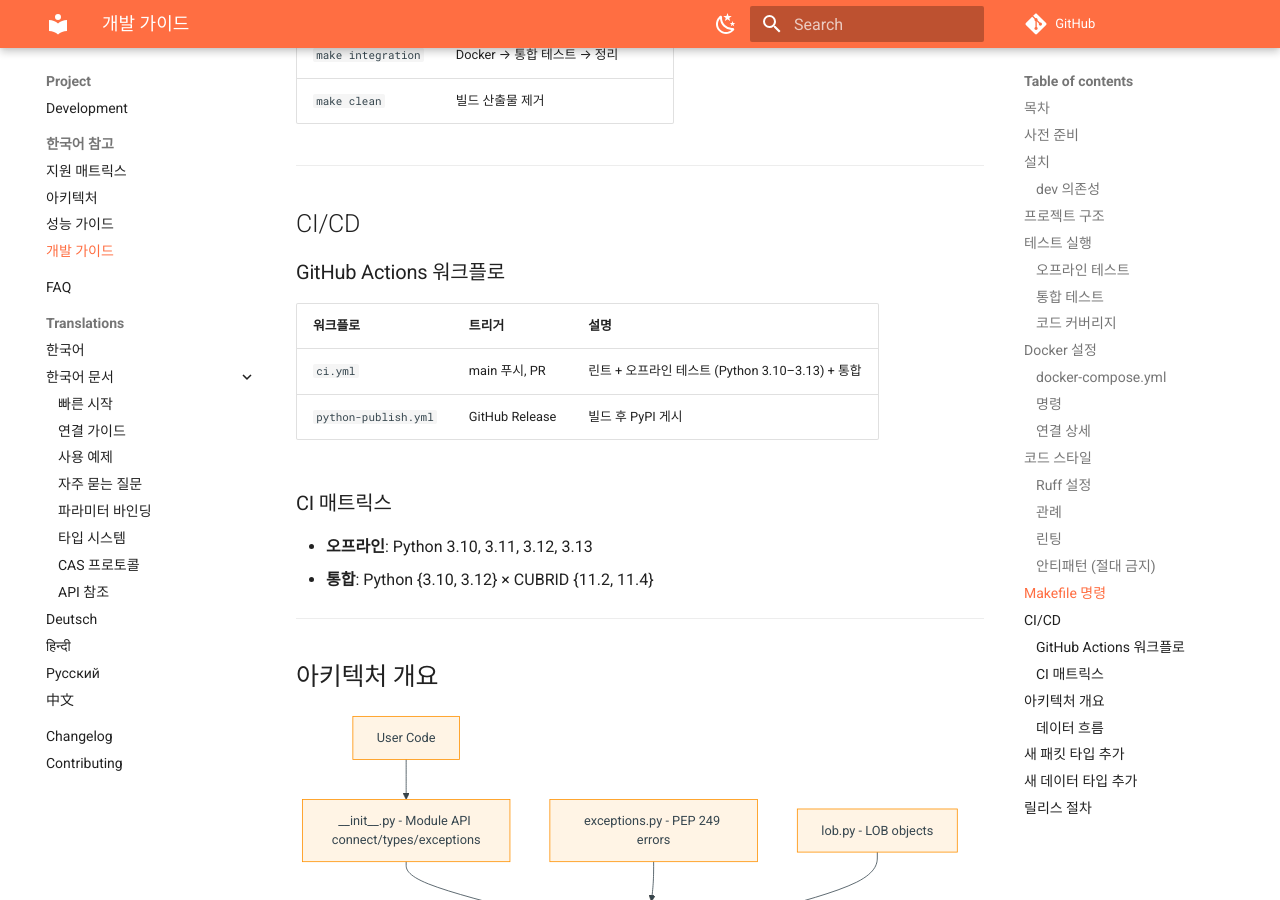
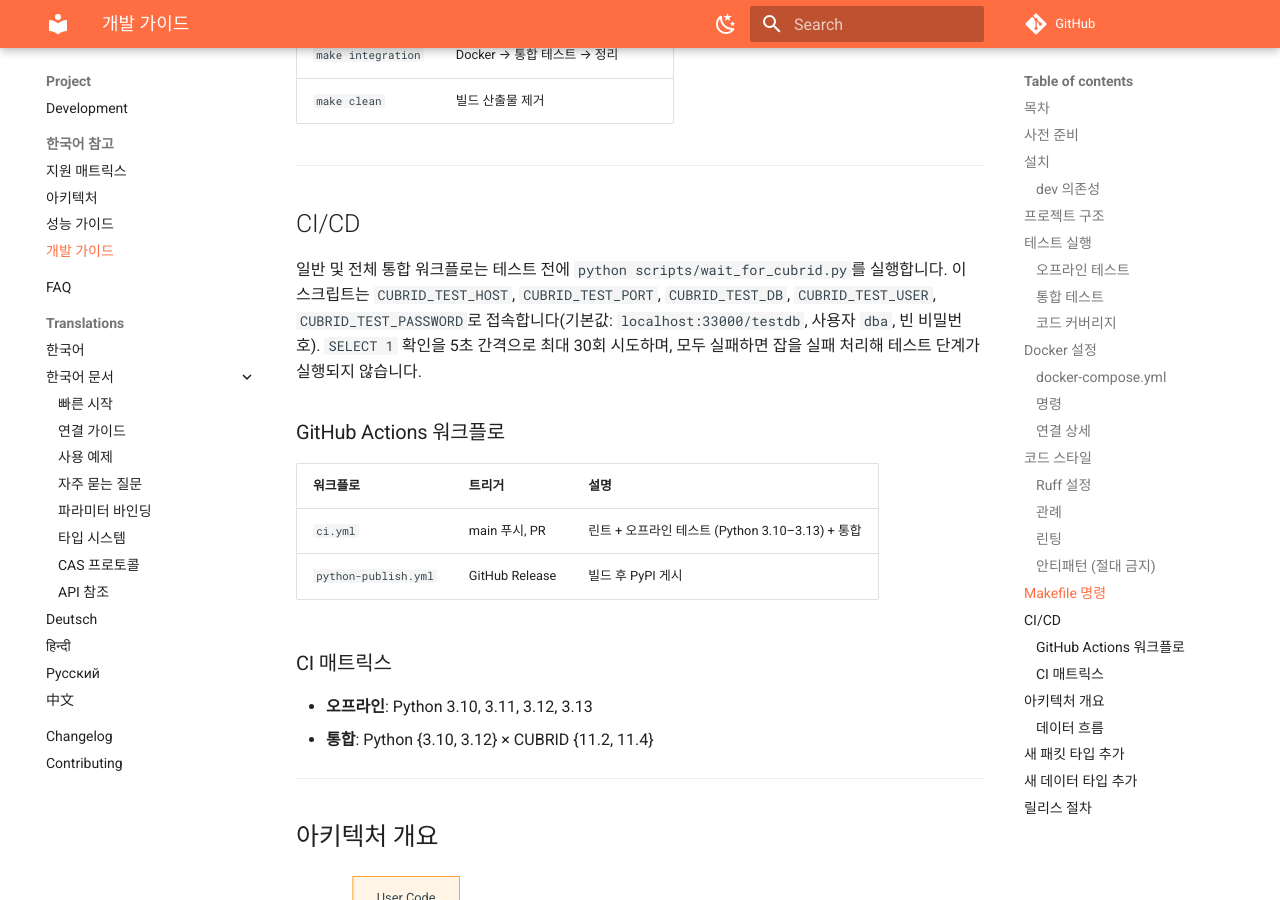
Before and after one commit to cubrid-lab/pycubrid, an MkDocs documentation site: the page built from docs/ko/DEVELOPMENT.md, in a window 1280 px wide and 900 px high, scrolled down 7045 px. Built offline with MkDocs 1.6.1 and Material for MkDocs 9.7.7, drawn with Linux system fonts in a browser that asks for light colours; comment, search, counter and statistics services are not loaded.

Commit message:
ci: prevent integration checks from proceeding without a ready broker
Both workflows passed a DSN to the hostname parameter and completed the retry
loop successfully even when every probe failed. Reuse the existing keyword-based
readiness helper so its nonzero exit stops the job before tests.

Constraint: Preserve existing integration test selection and shared helper behavior
Rejected: Repair duplicate inline loops | the shared probe already implements the required gate
Confidence: high
Scope-risk: narrow
Tested: 1081 offline tests; 96.61% coverage; Ruff; mypy; Bandit; API and changelog checks; Oracle review
Not-tested: Live GitHub service startup and full compatibility matrix

Ultraworked with [Sisyphus](https://github.com/code-yeongyu/oh-my-opencode)
Co-authored-by: Sisyphus <clio-agent@sisyphuslabs.ai>

```diff
--- a/docs/ko/DEVELOPMENT.md
+++ b/docs/ko/DEVELOPMENT.md
@@ -331,6 +331,14 @@ ruff format pycubrid/ tests/
 
 ## CI/CD
 
+일반 및 전체 통합 워크플로는 테스트 전에
+`python scripts/wait_for_cubrid.py`를 실행합니다. 이 스크립트는
+`CUBRID_TEST_HOST`, `CUBRID_TEST_PORT`, `CUBRID_TEST_DB`,
+`CUBRID_TEST_USER`, `CUBRID_TEST_PASSWORD`로 접속합니다(기본값:
+`localhost:33000/testdb`, 사용자 `dba`, 빈 비밀번호).
+`SELECT 1` 확인을 5초 간격으로 최대 30회 시도하며, 모두 실패하면
+잡을 실패 처리해 테스트 단계가 실행되지 않습니다.
+
 ### GitHub Actions 워크플로
 
 | 워크플로 | 트리거 | 설명 |
```
Also changed, not shown: CHANGELOG.md (+1 -0 lines), docs/DEVELOPMENT.md (+7 -0 lines), 3 other files.
